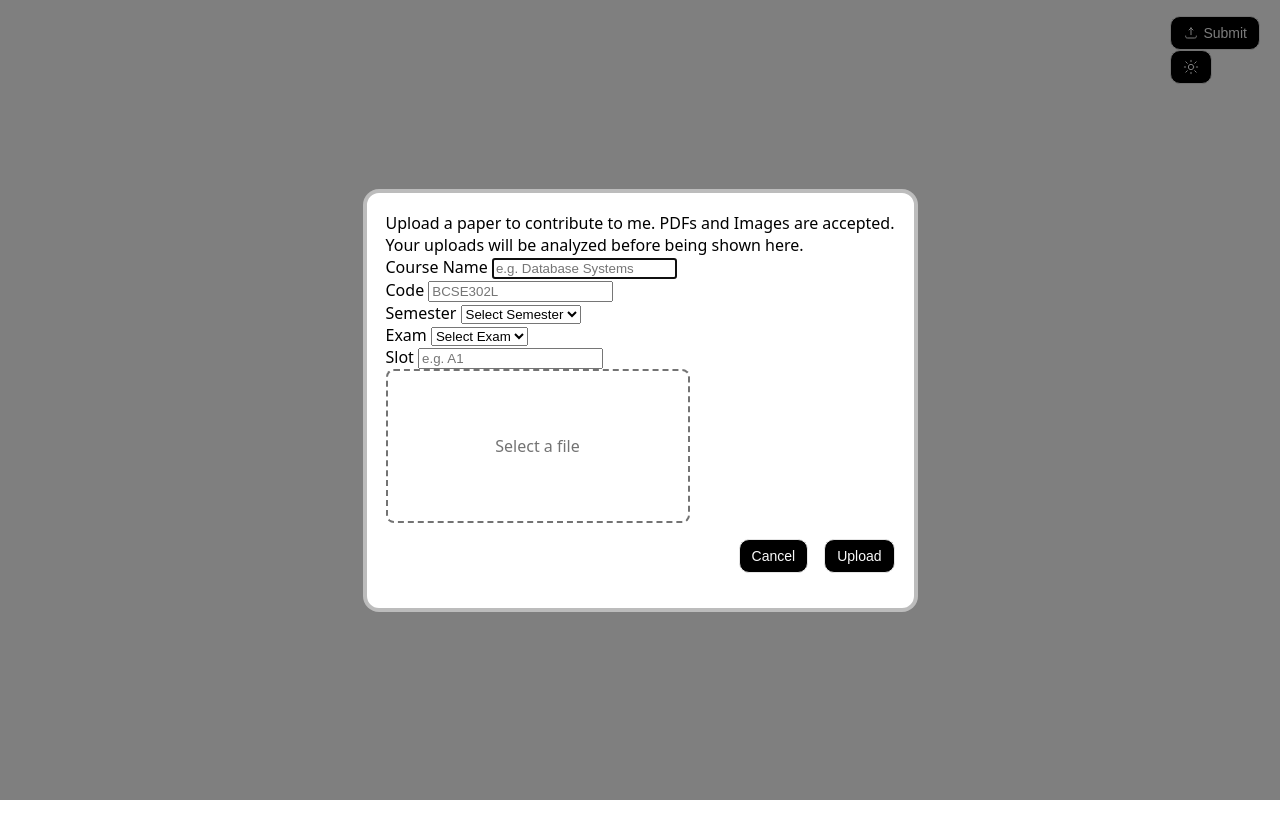
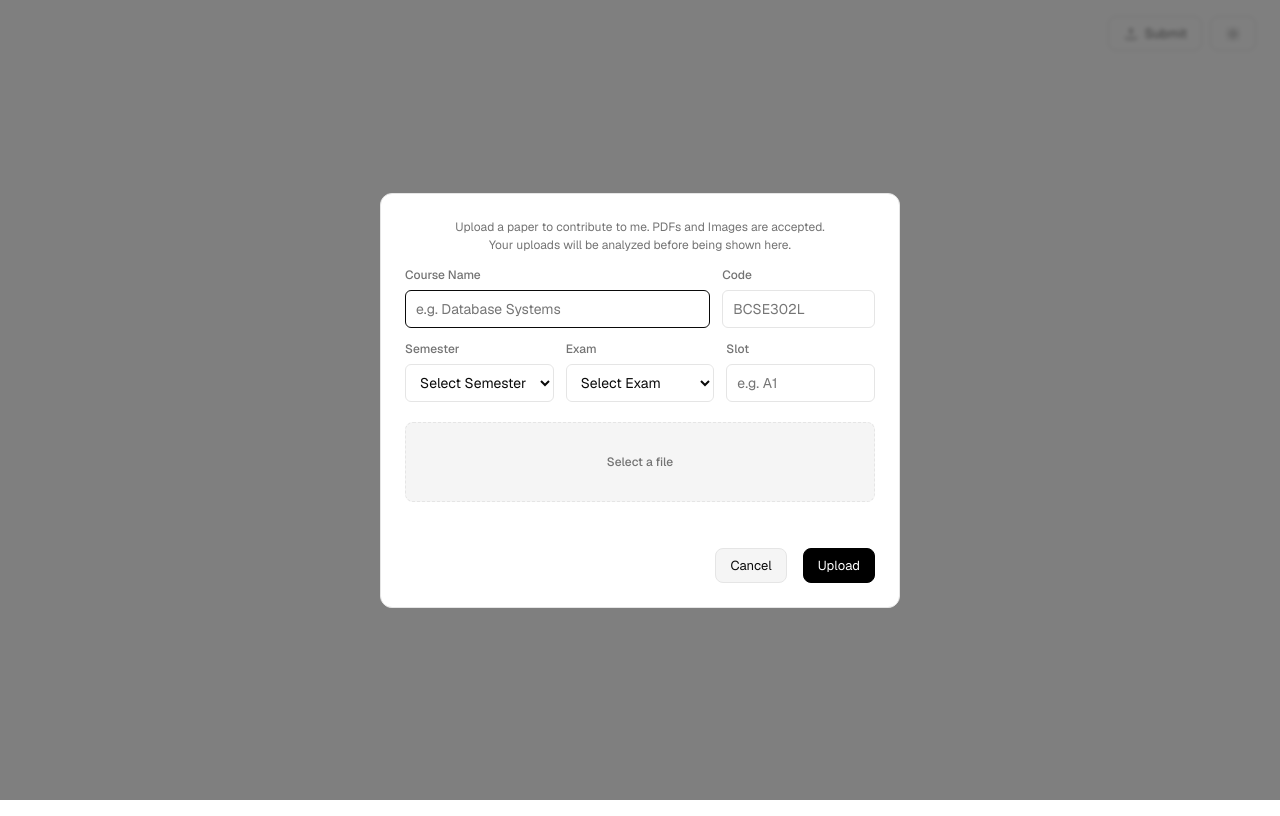
Before and after one commit to electr1fy0/deadsimplepapers, a plain HTML site: page index.html in a window 1280 px wide. Both pictures are taken after typing "Sample" into the empty fields and a click on the button "Submit". Drawn offline with nearby package versions, Linux system fonts and the light colour scheme.

Commit message:
polish search page css

```diff
--- a/styles.css
+++ b/styles.css
@@ -1,53 +1,86 @@
 :root {
-    font-family:
-        system-ui,
-        -apple-system,
-        BlinkMacSystemFont,
-        "Segoe UI",
-        Roboto,
-        Oxygen,
-        Ubuntu,
-        Cantarell,
-        "Open Sans",
-        "Helvetica Neue",
+    --bg-color: #ffffff;
+    --text-primary: #0a0a0a;
+    --text-secondary: #737373;
+    --border-color: #e5e5e5;
+    --hover-bg: #f5f5f5;
+    --accent-black: #000000;
+    --card-bg: #f9f9f9;
+    --search-bg: #f2f2f2;
+    --font-sans:
+        "Geist", system-ui, -apple-system, BlinkMacSystemFont, "Segoe UI",
+        Roboto, Oxygen, Ubuntu, Cantarell, "Open Sans", "Helvetica Neue",
         sans-serif;
+    --font-mono: "Geist Mono", monospace;
+}
+
+body.dark-mode {
+    --bg-color: #1a1a1a;
+    --text-primary: #ededed;
+    --text-secondary: #a1a1a1;
+    --border-color: #3f3f3f;
+    --hover-bg: #2a2a2a;
+    --accent-black: #ffffff;
+    --card-bg: #0a0a0a;
+    --search-bg: #2a2a2a;
+}
+
+* {
+    box-sizing: border-box;
+    margin: 0;
+    padding: 0;
+}
+
+body {
+    font-family: var(--font-sans);
+    background-color: var(--bg-color);
+    color: var(--text-primary);
+    -webkit-font-smoothing: antialiased;
     font-size: 16px;
+    line-height: 1.5;
+    flex-direction: column;
+    display: flex;
+    justify-content: flex-start;
+    align-items: center;
+    min-height: 100vh;
+    transition:
+        background 0.3s,
+        color 0.3s;
 }
 
 h1 {
     font-size: 19px;
     width: 100%;
-    font-weight: 400;
+    font-weight: 500;
     margin: 0px 2px;
-    /*margin: 0;*/
     padding: 0;
+    color: var(--text-primary);
 }
+
 h2 {
     font-size: 13px;
     width: 100%;
     font-weight: 400;
-    color: #737373;
+    color: var(--text-secondary);
     margin-bottom: 16px;
     margin-top: 4px;
     margin-left: 3px;
     padding: 0;
 }
+
 li > svg {
-    color: #0a0a0a;
-    stroke: #0a0a0a;
+    color: var(--text-primary);
+    stroke: var(--text-primary);
+    margin-right: 6px;
 }
 
-li > svg {
-    margin-right: 6px;
-}
 li:hover {
-    background-color: #f1f1f1;
-
-    border-color: #e5e5e5;
+    background-color: var(--hover-bg);
+    border-color: var(--border-color);
 }
 
 ol {
-    color: #0a0a0a;
+    color: var(--text-primary);
     list-style: none;
     padding-left: 0;
     margin-left: 0;
@@ -66,12 +99,9 @@ li {
     align-items: center;
     padding: 8px 10px;
     width: 100%;
-    border-style: solid;
-    border-width: 1px;
-    box-sizing: border-box;
-    border-style: solid;
+    border: 1px solid transparent;
     border-radius: 8px;
-    border-color: white;
+    color: var(--text-primary);
 }
 
 @keyframes item-in {
@@ -84,37 +114,20 @@ li {
 li > :last-child {
     margin-left: auto;
 }
+
 input,
-textarea {
-    caret-color: #0a0a0a;
-}
-
-body {
-    font-family:
-        system-ui,
-        -apple-system,
-        BlinkMacSystemFont,
-        "Segoe UI",
-        Roboto,
-        Oxygen,
-        Ubuntu,
-        Cantarell,
-        "Open Sans",
-        "Helvetica Neue",
-        sans-serif;
-    flex-direction: column;
-    display: flex;
-    justify-content: flex-start;
-    align-items: center;
-    min-height: 100vh;
+textarea,
+select {
+    caret-color: var(--text-primary);
+    font-family: inherit;
 }
 
 main {
-    padding-top: 35vh;
-
+    padding-top: 30vh;
     max-width: 480px;
     width: 100%;
 }
+
 #search-area {
     display: flex;
     justify-content: center;
@@ -123,12 +136,10 @@ main {
     max-width: 540px;
     width: 100%;
     padding: 8px;
-    border-color: #f2f2f2;
-    border-width: 1px;
-    box-sizing: border-box;
-    border-style: solid;
+    border: 1px solid var(--border-color);
     border-radius: 12px;
 }
+
 form {
     width: 100%;
     margin: 0;
@@ -143,28 +154,31 @@ form {
     font-weight: 400;
     user-select: none;
     padding: 0px 0px;
+    color: var(--text-primary);
 }
 
 #search-bar:focus {
     outline: none;
 }
+
 .search-bar-container {
     display: flex;
     align-items: center;
     justify-content: left;
     column-gap: 0.7rem;
-    background-color: #f2f2f2;
-    border: solid;
-    box-sizing: border-box;
+    background-color: var(--search-bg);
+    border: 1px solid var(--border-color);
     padding: 10px 10px;
-    border-color: #e5e5e5;
     border-radius: 8px;
-    border-width: 0.85px;
-    color: #0a0a0a;
+    color: var(--text-primary);
+}
+
+.search-bar-container svg {
+    color: var(--text-secondary);
 }
 
 #search-bar::placeholder {
-    color: #737373;
+    color: var(--text-secondary);
 }
 
 fieldset {
@@ -175,55 +189,134 @@ fieldset {
 
 #upload-dialog {
     border-radius: 12px;
-    border-color: white;
-
-    box-shadow: 0 0 0 4px rgba(250, 250, 250, 0.5);
+    border: 1px solid var(--border-color);
+    background: var(--bg-color);
+    color: var(--text-primary);
+    box-shadow: none;
+    width: 100%;
+    max-width: 520px;
+    margin: auto;
 }
 
 #upload-dialog::backdrop {
     background-color: rgba(0, 0, 0, 0.5);
+    backdrop-filter: blur(2px);
 }
+
 #upload-dialog:focus {
     outline: none;
 }
 
+.form-group {
+    margin-bottom: 12px;
+    display: flex;
+    flex-direction: column;
+    gap: 6px;
+}
+
+.form-group label {
+    font-size: 12px;
+    font-weight: 500;
+    color: var(--text-secondary);
+}
+
+.form-group input,
+.form-group select {
+    padding: 8px 10px;
+    border: 1px solid var(--border-color);
+    border-radius: 6px;
+    background: transparent;
+    color: var(--text-primary);
+    font-size: 14px;
+    width: 100%;
+    height: 38px;
+    box-sizing: border-box;
+}
+
+.form-group input:focus,
+.form-group select:focus {
+    outline: none;
+    border-color: var(--text-primary);
+}
+
+.form-row {
+    display: flex;
+    gap: 12px;
+}
+
+.form-row .form-group {
+    flex: 1;
+}
+
 .file-trigger {
-    height: 150px;
-    width: 300px;
-    display: block;
+    height: 80px;
+    padding: 0 14px;
+    margin: 8px 0 16px;
+
+    display: flex;
+    flex-direction: column;
+    align-items: center;
     justify-content: center;
-    display: inline-flex;
-    align-items: center;
-    border-style: dashed;
+
     border-radius: 8px;
-    border-width: 2px;
-    border-color: #737373;
-    color: #737373;
+    border: 1px dashed var(--border-color);
+
+    background-color: var(--hover-bg);
+    color: var(--text-secondary);
+
+    font-size: 12px;
+    font-weight: 500;
+    line-height: 1.5;
+
+    cursor: pointer;
+    user-select: none;
+    width: 100%;
+
+    transition: all 0.15s ease;
 }
+
+.file-trigger:hover {
+    background-color: var(--bg-color);
+    border-color: var(--text-primary);
+    color: var(--text-primary);
+}
+
 header {
     margin-left: auto;
-    margin-right: 12px;
-    margin-top: 8px;
+    margin-right: 24px;
+    margin-top: 16px;
+    width: auto;
+    position: absolute;
+    top: 0;
+    right: 0;
+    display: flex;
+    gap: 8px;
 }
 
 button {
-    border-color: #e5e5e5;
-    border-style: solid;
-    box-sizing: border-box;
-    background-color: black;
-    border-width: 1px;
-    border-radius: 10px;
-    padding: 8px 12px;
-    font-size: 14px;
+    border: 1px solid var(--border-color);
+    background-color: transparent;
+    border-radius: 8px;
+    padding: 8px 14px;
+    font-size: 13px;
     display: flex;
-    color: #fafafa;
-
-    column-gap: 4px;
+    color: var(--text-secondary);
+    column-gap: 6px;
     align-items: center;
+    cursor: pointer;
+    transition: all 0.15s ease;
+    font-family: var(--font-sans);
 }
 
 button:hover {
-    background-color: #3a3a3a;
+    background-color: var(--hover-bg);
+    border-color: var(--text-primary);
+    color: var(--text-primary);
+}
+
+button svg {
+    color: currentColor;
+    stroke: currentColor;
 }
 
 menu {
@@ -231,8 +324,57 @@ menu {
     justify-content: end;
     column-gap: 16px;
     align-items: center;
+    margin: 0;
 }
 
 button:focus {
     outline: none;
 }
+
+.cancel-btn {
+    background-color: var(--hover-bg);
+    color: var(--text-primary);
+    border: 1px solid var(--border-color);
+    margin: 0;
+}
+
+.cancel-btn svg {
+    color: var(--text-primary);
+    stroke: var(--text-primary);
+}
+
+.cancel-btn:hover {
+    background-color: var(--border-color);
+}
+
+.confirm-btn {
+    margin: 0;
+    background-color: var(--accent-black);
+    color: var(--bg-color);
+    border-color: var(--accent-black);
+}
+
+.confirm-btn:hover {
+    opacity: 0.9;
+    background-color: var(--accent-black);
+    color: var(--bg-color);
+}
+
+.confirm-btn svg {
+    color: var(--bg-color);
+    stroke: var(--bg-color);
+}
+
+dialog {
+    padding: 24px;
+}
+
+.upload-guide,
+.fileName {
+    font-size: 12px;
+    color: var(--text-secondary);
+    display: block;
+    text-align: center;
+    margin-bottom: 12px;
+    min-height: 18px;
+}
```
